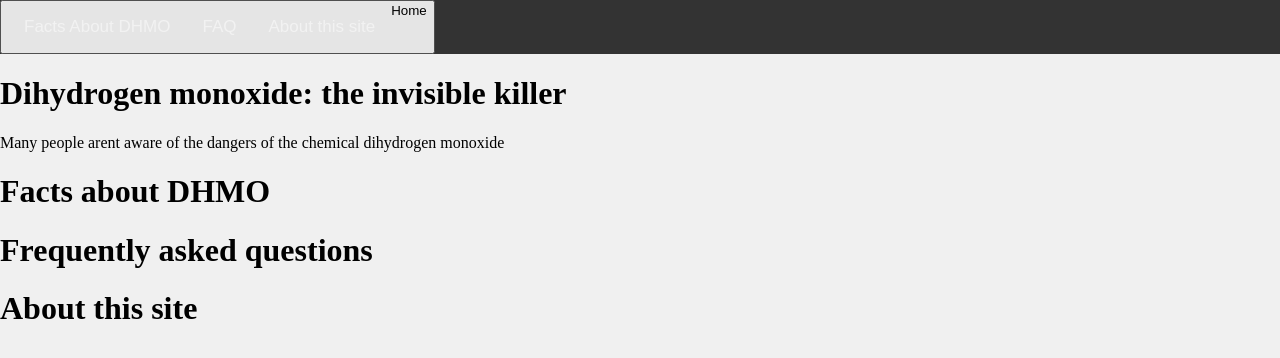
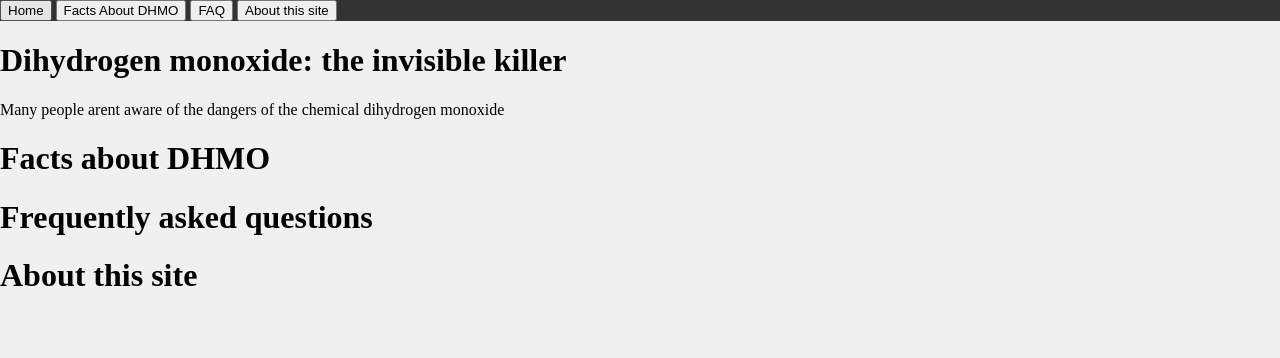
Before and after one commit to MrWaffles15/mrwaffles15.github.io, a plain HTML site: page index.html in a window 1280 px wide. Drawn offline with Linux system fonts and the light colour scheme.

Commit message:
Update index.html

```diff
--- a/index.html
+++ b/index.html
@@ -48,10 +48,10 @@
   </head>
   <body>
     <div class="topnav">
-      <button class="active" onclick="home();">Home</a>
-      <a href="#news">Facts About DHMO</a>
-      <a href="#contact">FAQ</a>
-      <a href="#about">About this site</a>
+      <button class="active" onclick="home();">Home</button>
+      <button href="#news">Facts About DHMO</button>
+      <button href="#contact">FAQ</button>
+      <button href="#about">About this site</button>
     </div>
     <div class="home">
     <h1>  Dihydrogen monoxide: the invisible killer</h1>
```
